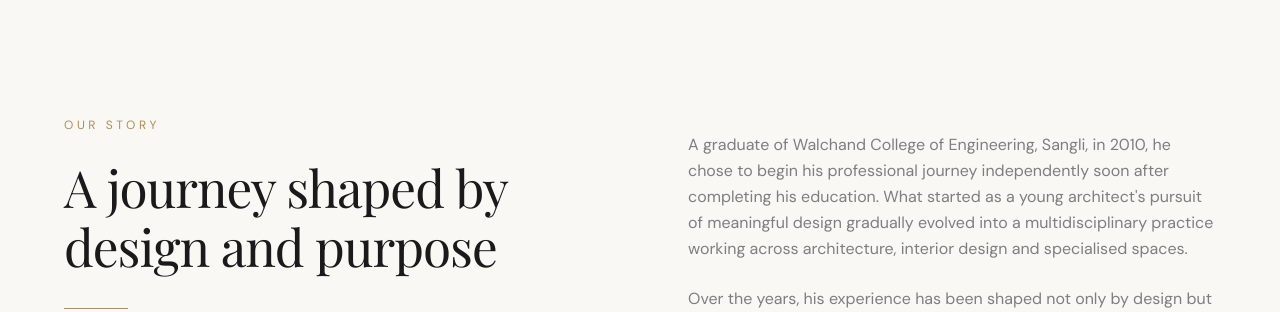
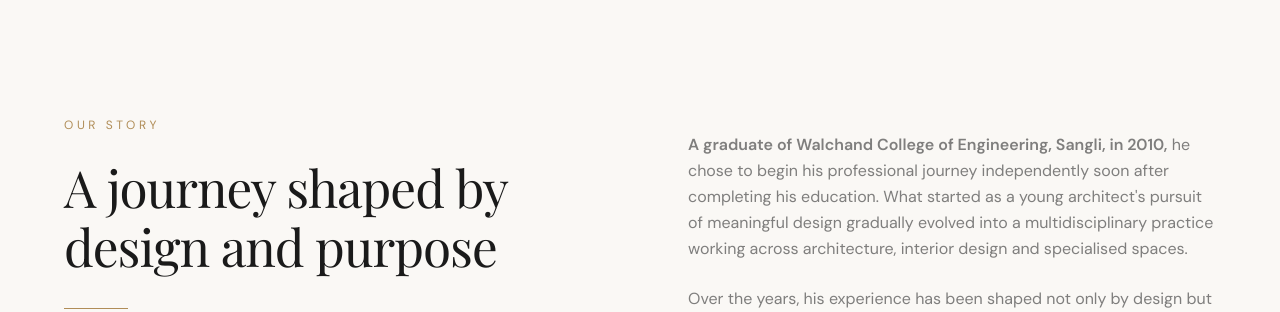
Before and after one commit to Arnavpk/YCA-architect-firm, a Next.js app: page /about in a window 1280 px wide. Shown: the part 1300-1612 px from the top of the page. Built offline with nearby package versions, Linux system fonts and the light colour scheme; a web font is replaced by a local one.

Commit message:
about bold

```diff
--- a/src/app/about/page.js
+++ b/src/app/about/page.js
@@ -74,7 +74,7 @@ export default function AboutPage() {
             <div ref={lineRef} className="w-16 h-px bg-gold mb-8" />
           </div>
           <div className="space-y-6 text-dark-grey/70 leading-relaxed lg:pt-4">
-            <p>{t('about.storyPara1')}</p>
+            <p><strong className="font-semibold">{t('about.storyPara1bold')}</strong>{t('about.storyPara1')}</p>
             <p>{t('about.storyPara2')}</p>
             <p>{t('about.storyPara3')}</p>
             <p>{t('about.storyPara4')}</p>
--- a/src/data/translations.js
+++ b/src/data/translations.js
@@ -183,8 +183,9 @@ export const translations = {
         ' with a simple belief — that thoughtful design has the power to transform the way people experience a space.',
       storyEyebrow: 'Our Story',
       storyHeading: 'A journey shaped by design and purpose',
+      storyPara1bold: 'A graduate of Walchand College of Engineering, Sangli, in 2010,',
       storyPara1:
-        'A graduate of Walchand College of Engineering, Sangli, in 2010, he chose to begin his professional journey independently soon after completing his education. What started as a young architect\'s pursuit of meaningful design gradually evolved into a multidisciplinary practice working across architecture, interior design and specialised spaces.',
+        ' he chose to begin his professional journey independently soon after completing his education. What started as a young architect\'s pursuit of meaningful design gradually evolved into a multidisciplinary practice working across architecture, interior design and specialised spaces.',
       storyPara2:
         'Over the years, his experience has been shaped not only by design but also by the realities of execution. Working closely with clients, consultants, contractors and craftsmen has developed an approach that looks at a project as a whole — from the first line on paper to the final detail on site.',
       storyPara3:
@@ -793,8 +794,9 @@ export const translations = {
         ' एका सोप्या विश्वासाने केली — विचारपूर्ण डिझाइनमध्ये माणसांचा जागा अनुभवण्याचा दृष्टीकोन बदलण्याची ताकद आहे.',
       storyEyebrow: 'आमची कहाणी',
       storyHeading: 'डिझाइन आणि उद्देशाने आकारलेला प्रवास',
+      storyPara1bold: 'सांगली येथील वालचंद अभियांत्रिकी महाविद्यालयातून २०१० मध्ये पदवीधर झाल्यानंतर,',
       storyPara1:
-        'सांगली येथील वालचंद अभियांत्रिकी महाविद्यालयातून २०१० मध्ये पदवीधर झाल्यानंतर, त्यांनी शिक्षण पूर्ण होताच स्वतंत्रपणे व्यावसायिक प्रवास सुरू करण्याचा निर्णय घेतला. एका तरुण वास्तुविशारदाच्या अर्थपूर्ण डिझाइनच्या शोधातून हळूहळू वास्तुकला, अंतर्गत सजावट आणि विशेष जागांमध्ये कार्यरत एक बहुविषयक सराव विकसित झाला.',
+        ' त्यांनी शिक्षण पूर्ण होताच स्वतंत्रपणे व्यावसायिक प्रवास सुरू करण्याचा निर्णय घेतला. एका तरुण वास्तुविशारदाच्या अर्थपूर्ण डिझाइनच्या शोधातून हळूहळू वास्तुकला, अंतर्गत सजावट आणि विशेष जागांमध्ये कार्यरत एक बहुविषयक सराव विकसित झाला.',
       storyPara2:
         'वर्षानुवर्षे, त्यांचा अनुभव केवळ डिझाइननेच नव्हे तर अंमलबजावणीच्या वास्तवानेही आकारला गेला आहे. ग्राहक, सल्लागार, कंत्राटदार आणि कारागीर यांच्याशी जवळून काम केल्याने एक दृष्टीकोन विकसित झाला जो प्रकल्पाला संपूर्णतेने पाहतो — कागदावरील पहिल्या रेषेपासून साइटवरील शेवटच्या तपशीलापर्यंत.',
       storyPara3:
```
